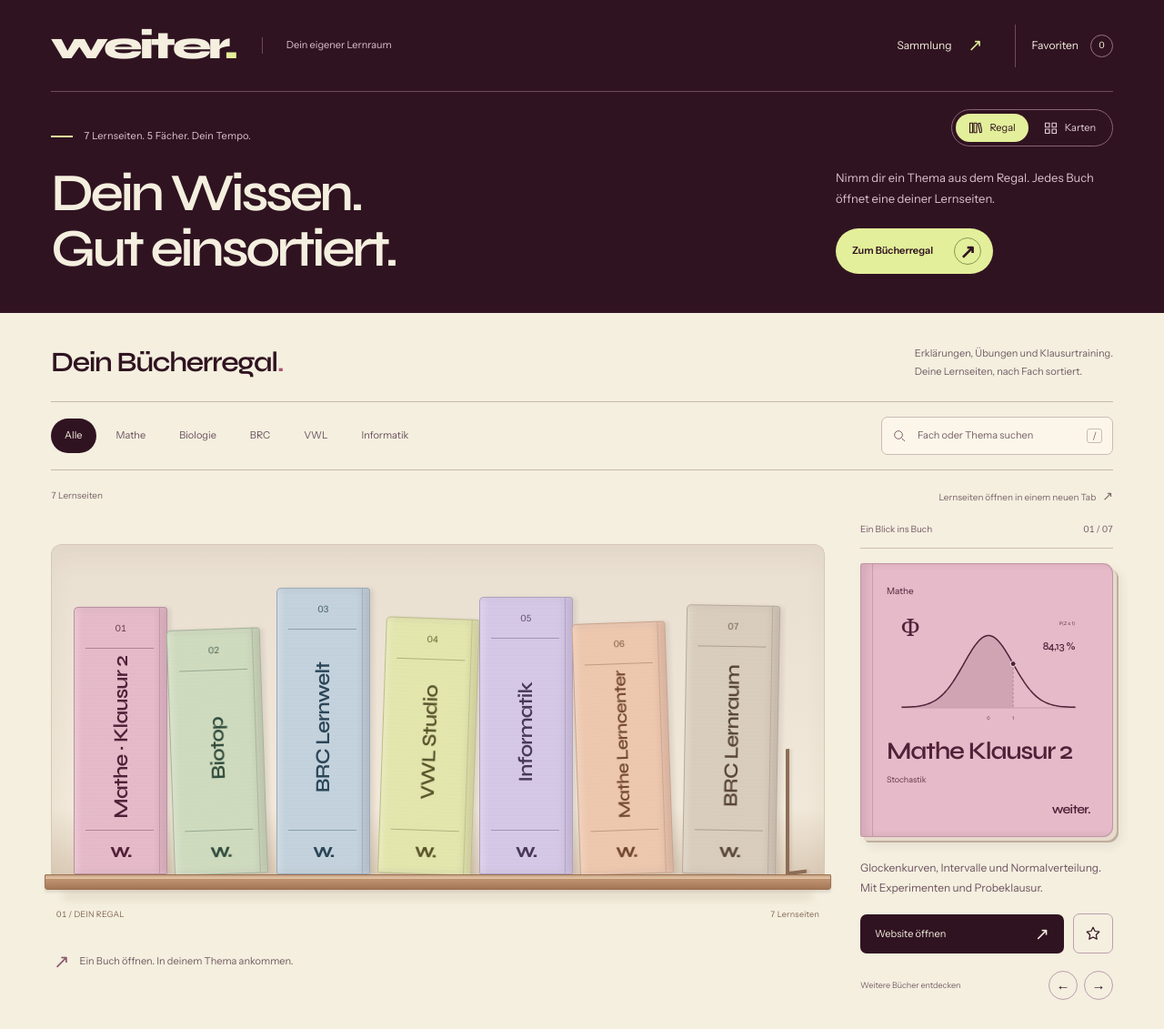
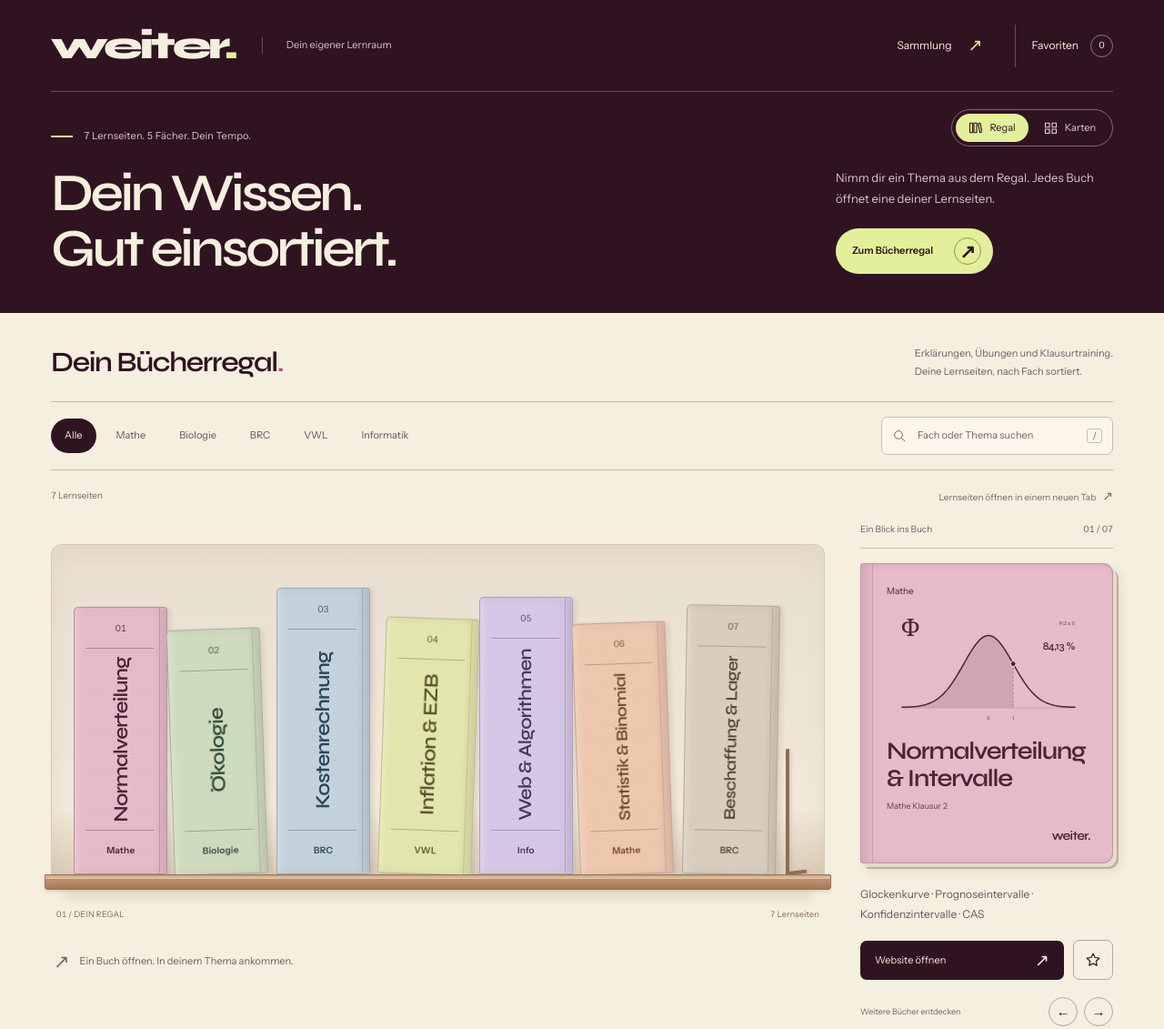
Before and after one commit to schafermax809-arch/lernzettel, a plain HTML site: page index.html in a window 1280 px wide. Shown: the top 1131 px of the page at 91% size. Drawn offline with Linux system fonts and the light colour scheme.

Commit message:
Name shelf books by their learning topics and improve topic search

```diff
--- a/app.js
+++ b/app.js
@@ -16,7 +16,7 @@
  const star='<svg viewBox="0 0 24 24" aria-hidden="true"><path d="m12 3 2.8 5.7 6.2.9-4.5 4.4 1.1 6.2L12 17.3l-5.6 2.9 1.1-6.2L3 9.6l6.2-.9Z"/></svg>';
  function toast(message){const node=$('#toast');node.textContent=message;node.hidden=false;clearTimeout(toastTimer);toastTimer=setTimeout(()=>node.hidden=true,2400);}
  function cardMarkup(site,index){const favorite=favorites.has(site.id);return `<article class="site-card theme-${site.theme}" style="--i:${index}" data-site="${site.id}"><a class="site-link" href="${site.url}" target="_blank" rel="noopener noreferrer" data-open="${site.id}" aria-label="${esc(site.title)} öffnen, neuer Tab"><div class="site-visual"><span class="visual-index">${String(sites.indexOf(site)+1).padStart(2,'0')} / ${esc(site.subject)}</span>${PortalArt(site.art)}<span class="visual-label">${esc(site.label)}</span></div><div class="site-info"><div class="site-kicker"><span>${esc(site.subject)}</span><span>${esc(site.kicker)}</span></div><h3>${esc(site.title)}<span aria-hidden="true">↗</span></h3><p>${esc(site.description)}</p><div class="site-bottom"><span>Deine Lernseite</span><span>Öffnen</span></div></div></a><button class="favorite-button" type="button" data-favorite="${site.id}" aria-pressed="${favorite}" aria-label="${esc(site.title)} ${favorite?'aus Favoriten entfernen':'zu Favoriten hinzufügen'}">${star}</button></article>`;}
- function matchingSites(){const tokens=fold(query.trim()).split(/\s+/).filter(Boolean);return sites.filter(site=>(subject==='Alle'||subject===site.subject)&&(!onlyFavorites||favorites.has(site.id))&&tokens.every(token=>fold([site.title,site.subject,site.kicker,site.description,...site.tags].join(' ')).includes(token)));}
+ function matchingSites(){const tokens=fold(query.trim()).split(/\s+/).filter(Boolean);return sites.filter(site=>(subject==='Alle'||subject===site.subject)&&(!onlyFavorites||favorites.has(site.id))&&tokens.every(token=>fold([site.title,site.subject,site.kicker,site.description,site.bookTitle,site.spineTitle,...(site.bookTopics||[]),...site.tags].join(' ')).includes(token)));}
  function renderFavorites(){
   $('#favorites-count').textContent=String(favorites.size);$('#favorites-nav').setAttribute('aria-pressed',String(onlyFavorites));
   $$('[data-favorite]').forEach(button=>{const site=sites.find(site=>site.id===button.dataset.favorite),favorite=favorites.has(site.id);button.setAttribute('aria-pressed',String(favorite));button.setAttribute('aria-label',`${site.title} ${favorite?'aus Favoriten entfernen':'zu Favoriten hinzufügen'}`);});
--- a/shelf.css
+++ b/shelf.css
@@ -164,3 +164,9 @@ body[data-layout=books] .site-grid{display:block}
 }
 @media(prefers-reduced-motion:reduce){.book-object,.shelf-cover,.shelf-open,.shelf-open>span,.layout-switch button{transition:none!important;animation:none!important}.shelf-book:hover .book-object,.shelf-book:focus-within .book-object,.shelf-book.is-selected .book-object{transform:rotateZ(var(--book-lean,0deg))!important}}
 @media print{.layout-control,.shelf-preview,.shelf-instruction{display:none}.bookcase{padding:0}.shelf-level{break-inside:avoid}.book-object{transform:none!important}.shelf-board{box-shadow:none}.book-link:after{content:attr(href);display:block;font:8px Arial;writing-mode:vertical-rl}}
+
+
+/* Subjects identify the course; book titles name its actual content. */
+.spine-imprint{font:600 10px/1.2 var(--body);letter-spacing:.02em;margin-bottom:19px}
+@media(max-width:650px){.spine-imprint{font-size:9px;margin-bottom:17px}}
+.shelf-cover h3,.side-title{overflow-wrap:anywhere;hyphens:manual}
--- a/shelf.js
+++ b/shelf.js
@@ -3,9 +3,10 @@ window.ShelfView=(()=>{
  let current='mathe2',visible=[],favoriteIds=new Set();
  const compact=matchMedia('(max-width:650px)'),fine=matchMedia('(hover:hover) and (pointer:fine)'),reduced=matchMedia('(prefers-reduced-motion:reduce)');
  const esc=s=>String(s).replace(/[&<>"']/g,c=>({'&':'&amp;','<':'&lt;','>':'&gt;','"':'&quot;',"'":'&#39;'}[c]));
- const heights=[294,270,315,282,305,277,296],tilts=[0,-2,0,2,0,-2,1],shortTitles={'mathe2':'Mathe · Klausur 2','informatik':'Informatik'};
+ const coverTitle=site=>esc(site.bookTitle||site.title).replace(/Normalverteilung|Binomialverteilung|Kostenrechnung|Kalkulation|Geldpolitik|Webdesign|Algorithmen|Beschaffung/g,word=>({'Normalverteilung':'Normal&shy;verteilung','Binomialverteilung':'Binomial&shy;verteilung','Kostenrechnung':'Kosten&shy;rechnung','Kalkulation':'Kalku&shy;lation','Geldpolitik':'Geld&shy;politik','Webdesign':'Web&shy;design','Algorithmen':'Algo&shy;rithmen','Beschaffung':'Be&shy;schaffung'}[word]));
+ const heights=[294,270,315,282,305,277,296],tilts=[0,-2,0,2,0,-2,1];
  const star='<svg viewBox="0 0 24 24" aria-hidden="true"><path d="m12 3 2.8 5.7 6.2.9-4.5 4.4 1.1 6.2L12 17.3l-5.6 2.9 1.1-6.2L3 9.6l6.2-.9Z"/></svg>';
- function book(site){const index=LEARNING_SITES.indexOf(site),isFavorite=favoriteIds.has(site.id);return `<article class="shelf-book theme-${site.theme} ${site.id===current?'is-selected':''} ${isFavorite?'is-favorite':''}" data-book="${site.id}" style="--book-height:${heights[index]}px;--book-lean:${tilts[index]}deg"><a class="book-link" href="${site.url}" data-open="${site.id}" data-book-select="${site.id}" target="_blank" rel="noopener noreferrer" aria-label="${esc(site.title)} öffnen, neuer Tab"><span class="book-object" aria-hidden="true"><span class="book-spine"><span class="spine-number">${String(index+1).padStart(2,'0')}</span><span class="spine-band band-one"></span><span class="spine-title">${esc(shortTitles[site.id]||site.title)}</span><span class="spine-band band-two"></span><span class="spine-imprint">w.</span><span class="spine-bookmark"></span></span><span class="book-side"><span class="side-subject">${esc(site.subject)}</span><span class="side-art">${PortalArt(site.art)}</span><span class="side-title">${esc(site.title)}</span><span class="side-imprint">weiter. / dein Lernraum</span></span></span></a></article>`;}
+ function book(site){const index=LEARNING_SITES.indexOf(site),isFavorite=favoriteIds.has(site.id);return `<article class="shelf-book theme-${site.theme} ${site.id===current?'is-selected':''} ${isFavorite?'is-favorite':''}" data-book="${site.id}" style="--book-height:${heights[index]}px;--book-lean:${tilts[index]}deg"><a class="book-link" href="${site.url}" data-open="${site.id}" data-book-select="${site.id}" target="_blank" rel="noopener noreferrer" aria-label="${esc(site.bookTitle)} – ${esc(site.subject)}: ${esc(site.title)} öffnen, neuer Tab"><span class="book-object" aria-hidden="true"><span class="book-spine"><span class="spine-number">${String(index+1).padStart(2,'0')}</span><span class="spine-band band-one"></span><span class="spine-title">${esc(site.spineTitle||site.title)}</span><span class="spine-band band-two"></span><span class="spine-imprint">${esc(site.subject==='Informatik'?'Info':site.subject)}</span><span class="spine-bookmark"></span></span><span class="book-side"><span class="side-subject">${esc(site.subject)}</span><span class="side-art">${PortalArt(site.art)}</span><span class="side-title">${coverTitle(site)}</span><span class="side-imprint">weiter. / dein Lernraum</span></span></span></a></article>`;}
  function markup(sites,favorites){
   visible=sites;favoriteIds=favorites;if(!sites.some(site=>site.id===current))current=sites[0]?.id||'';
   if(!sites.length)return '';
@@ -16,7 +17,7 @@ window.ShelfView=(()=>{
   const host=document.querySelector('#shelf-preview'),site=visible.find(site=>site.id===current);if(!host||!site)return;
   const favorite=favoriteIds.has(site.id),index=visible.indexOf(site);
   host.className=`shelf-preview theme-${site.theme}`;
-  host.innerHTML=`<div class="preview-label"><span>Ein Blick ins Buch</span><span>${String(index+1).padStart(2,'0')} / ${String(visible.length).padStart(2,'0')}</span></div><div class="shelf-cover"><span class="cover-subject">${esc(site.subject)}</span><div class="cover-art">${PortalArt(site.art)}</div><h3>${esc(site.title)}</h3><span class="cover-kicker">${esc(site.kicker)}</span><span class="cover-imprint">weiter.</span></div><p class="shelf-description">${esc(site.description)}</p><div class="shelf-actions"><a class="shelf-open" href="${site.url}" data-open="${site.id}" target="_blank" rel="noopener noreferrer">Website öffnen <span aria-hidden="true">↗</span></a><button class="shelf-favorite" type="button" data-favorite="${site.id}" aria-pressed="${favorite}" aria-label="${esc(site.title)} ${favorite?'aus Favoriten entfernen':'zu Favoriten hinzufügen'}">${star}</button></div><div class="shelf-preview-nav"><span>Weitere Bücher entdecken</span><div><button type="button" data-shelf-step="-1" aria-label="Vorherige Buchvorschau" ${visible.length===1?'disabled':''}>←</button><button type="button" data-shelf-step="1" aria-label="Nächste Buchvorschau" ${visible.length===1?'disabled':''}>→</button></div></div>`;
+  host.innerHTML=`<div class="preview-label"><span>Ein Blick ins Buch</span><span>${String(index+1).padStart(2,'0')} / ${String(visible.length).padStart(2,'0')}</span></div><div class="shelf-cover"><span class="cover-subject">${esc(site.subject)}</span><div class="cover-art">${PortalArt(site.art)}</div><h3>${coverTitle(site)}</h3><span class="cover-kicker">${esc(site.title)}</span><span class="cover-imprint">weiter.</span></div><p class="shelf-description">${esc(site.bookTopics?.join(' · ')||site.description)}</p><div class="shelf-actions"><a class="shelf-open" href="${site.url}" data-open="${site.id}" target="_blank" rel="noopener noreferrer">Website öffnen <span aria-hidden="true">↗</span></a><button class="shelf-favorite" type="button" data-favorite="${site.id}" aria-pressed="${favorite}" aria-label="${esc(site.title)} ${favorite?'aus Favoriten entfernen':'zu Favoriten hinzufügen'}">${star}</button></div><div class="shelf-preview-nav"><span>Weitere Bücher entdecken</span><div><button type="button" data-shelf-step="-1" aria-label="Vorherige Buchvorschau" ${visible.length===1?'disabled':''}>←</button><button type="button" data-shelf-step="1" aria-label="Nächste Buchvorschau" ${visible.length===1?'disabled':''}>→</button></div></div>`;
  }
  function select(id){if(!visible.some(site=>site.id===id))return;const changed=current!==id;current=id;document.querySelectorAll('[data-book]').forEach(book=>book.classList.toggle('is-selected',book.dataset.book===id));if(changed)updatePreview();}
  function fitTitles(){document.querySelectorAll('.spine-title').forEach(title=>{title.style.fontSize='';const available=title.clientHeight,needed=title.scrollHeight;if(needed>available)title.style.fontSize=`${parseFloat(getComputedStyle(title).fontSize)*available/needed*.96}px`;});}
--- a/sites.js
+++ b/sites.js
@@ -1,13 +1,13 @@
 'use strict';
 // Public learning sites, each checked for HTTP 200 on 15 November 2026.
 window.LEARNING_SITES=[
- {id:'mathe2',subject:'Mathe',title:'Mathe Klausur 2',kicker:'Stochastik',description:'Glockenkurven, Intervalle und Normalverteilung. Mit Experimenten und Probeklausur.',tags:['Stochastik','Wahrscheinlichkeit','Normalverteilung','Klausur','CAS'],url:'https://schafermax809-arch.github.io/mathe-klausur2/',art:'normal',theme:'rose',label:'Flächen verstehen. Sicher rechnen.'},
- {id:'biotop',subject:'Biologie',title:'Biotop',kicker:'Dein Ökologie-Lernraum',description:'Ökologische Zusammenhänge verstehen und dein Wissen gezielt festigen.',tags:['Bio','Biologie','Ökologie','Umwelt','Ökosystem'],url:'https://schafermax809-arch.github.io/biotop-lernplattform/',art:'biology',theme:'sage',label:'Alles hängt zusammen.'},
- {id:'brcwelt',subject:'BRC',title:'BRC Lernwelt',kicker:'Dein Vorabi im Blick',description:'Dein Lernraum für Betriebswirtschaft, Rechnungswesen und Controlling.',tags:['BWL','BRC','Rechnungswesen','Controlling','Vorabi','Betriebswirtschaft'],url:'https://schafermax809-arch.github.io/brc-lernwelt/',art:'ledger',theme:'blue',label:'Aus Zahlen wird ein Plan.'},
- {id:'vwl',subject:'VWL',title:'VWL Studio',kicker:'Preisniveau & Geldpolitik',description:'Zehn Themen deiner Checkliste, dazu Karteikarten, Schnelltest und Klausuraufgaben.',tags:['VWL','Wirtschaft','Inflation','Preisniveau','Geldpolitik','EZB'],url:'https://schafermax809-arch.github.io/VWL/',art:'economics',theme:'butter',label:'Verstehen, was Geld bewegt.'},
- {id:'informatik',subject:'Informatik',title:'Informatik Lernstudio',kicker:'Verstehen. Ausprobieren.',description:'Abläufe und Darstellungen vergleichen. Mit Lernpfad, Karteikarten und Werkstatt.',tags:['Informatik','Programmieren','Algorithmen','Struktogramm','PAP','Code'],url:'https://schafermax809-arch.github.io/Informatik/',art:'code',theme:'lilac',label:'Schritt für Schritt logisch.'},
- {id:'mathe',subject:'Mathe',title:'Mathe Lerncenter',kicker:'Statistik & Wahrscheinlichkeit',description:'Lernen, Formelsammlung, Schnelltest und Klausurmodus in deinem Mathe-Lerncenter.',tags:['Mathe','Statistik','Wahrscheinlichkeit','Formeln','Abitur'],url:'https://schafermax809-arch.github.io/mathe/',art:'math',theme:'apricot',label:'Eine Idee. Ein Rechenweg.'},
- {id:'brc',subject:'BRC',title:'BRC Lernraum',kicker:'Klasse 13',description:'Dein Arbeitsplatz für BRC: Stoffübersicht, Aufgaben und Klausur-Checkliste.',tags:['BRC','Klasse 13','Rechnungswesen','Controlling','Betriebswirtschaft','Checkliste'],url:'https://schafermax809-arch.github.io/BRC/',art:'balance',theme:'sand',label:'Den Überblick behalten.'}
+ {id:'mathe2',spineTitle:"Normalverteilung",bookTitle:"Normalverteilung & Intervalle",bookTopics:["Glockenkurve","Prognoseintervalle","Konfidenzintervalle","CAS"],subject:'Mathe',title:'Mathe Klausur 2',kicker:'Stochastik',description:'Glockenkurven, Intervalle und Normalverteilung. Mit Experimenten und Probeklausur.',tags:['Stochastik','Wahrscheinlichkeit','Normalverteilung','Klausur','CAS'],url:'https://schafermax809-arch.github.io/mathe-klausur2/',art:'normal',theme:'rose',label:'Flächen verstehen. Sicher rechnen.'},
+ {id:'biotop',spineTitle:"Ökologie",bookTitle:"Ökologie",bookTopics:["Ökologische Zusammenhänge","Ökosysteme","Umwelt"],subject:'Biologie',title:'Biotop',kicker:'Dein Ökologie-Lernraum',description:'Ökologische Zusammenhänge verstehen und dein Wissen gezielt festigen.',tags:['Bio','Biologie','Ökologie','Umwelt','Ökosystem'],url:'https://schafermax809-arch.github.io/biotop-lernplattform/',art:'biology',theme:'sage',label:'Alles hängt zusammen.'},
+ {id:'brcwelt',spineTitle:"Kostenrechnung",bookTitle:"Kostenrechnung & Kalkulation",bookTopics:["Kalkulation","Kennzahlen","FIFO & LIFO","Personal & Führung"],subject:'BRC',title:'BRC Lernwelt',kicker:'Dein Vorabi im Blick',description:'Dein Lernraum für Betriebswirtschaft, Rechnungswesen und Controlling.',tags:['BWL','BRC','Rechnungswesen','Controlling','Vorabi','Betriebswirtschaft'],url:'https://schafermax809-arch.github.io/brc-lernwelt/',art:'ledger',theme:'blue',label:'Aus Zahlen wird ein Plan.'},
+ {id:'vwl',spineTitle:"Inflation & EZB",bookTitle:"Inflation & Geldpolitik",bookTopics:["Preisindex","Inflationsarten","Aufgaben & Instrumente der EZB"],subject:'VWL',title:'VWL Studio',kicker:'Preisniveau & Geldpolitik',description:'Zehn Themen deiner Checkliste, dazu Karteikarten, Schnelltest und Klausuraufgaben.',tags:['VWL','Wirtschaft','Inflation','Preisniveau','Geldpolitik','EZB'],url:'https://schafermax809-arch.github.io/VWL/',art:'economics',theme:'butter',label:'Verstehen, was Geld bewegt.'},
+ {id:'informatik',spineTitle:"Web & Algorithmen",bookTitle:"Webdesign & Algorithmen",bookTopics:["HTML & CSS Grid","Formulare","Kontrollstrukturen","PAP & Struktogramm"],subject:'Informatik',title:'Informatik Lernstudio',kicker:'Verstehen. Ausprobieren.',description:'Abläufe und Darstellungen vergleichen. Mit Lernpfad, Karteikarten und Werkstatt.',tags:['Informatik','Programmieren','Algorithmen','Struktogramm','PAP','Code'],url:'https://schafermax809-arch.github.io/Informatik/',art:'code',theme:'lilac',label:'Schritt für Schritt logisch.'},
+ {id:'mathe',spineTitle:"Statistik & Binomial",bookTitle:"Statistik & Binomialverteilung",bookTopics:["Mittelwert & Streuung","Zufallsversuche","Diskrete Verteilungen","Binomialverteilung"],subject:'Mathe',title:'Mathe Lerncenter',kicker:'Statistik & Wahrscheinlichkeit',description:'Lernen, Formelsammlung, Schnelltest und Klausurmodus in deinem Mathe-Lerncenter.',tags:['Mathe','Statistik','Wahrscheinlichkeit','Formeln','Abitur'],url:'https://schafermax809-arch.github.io/mathe/',art:'math',theme:'apricot',label:'Eine Idee. Ein Rechenweg.'},
+ {id:'brc',spineTitle:"Beschaffung & Lager",bookTitle:"Beschaffung & Lager",bookTopics:["Bedarfsermittlung","Optimale Bestellmenge","Lagerprinzipien","Sourcing"],subject:'BRC',title:'BRC Lernraum',kicker:'Klasse 13',description:'Dein Arbeitsplatz für BRC: Stoffübersicht, Aufgaben und Klausur-Checkliste.',tags:['BRC','Klasse 13','Rechnungswesen','Controlling','Betriebswirtschaft','Checkliste'],url:'https://schafermax809-arch.github.io/BRC/',art:'balance',theme:'sand',label:'Den Überblick behalten.'}
 ];
 window.PortalArt=(type)=>{
  const base=(inside)=>`<svg viewBox="0 0 460 280" xmlns="http://www.w3.org/2000/svg" aria-hidden="true">${inside}</svg>`;
```
Also changed, not shown: index.html (+5 -5 lines), 1 other file.
